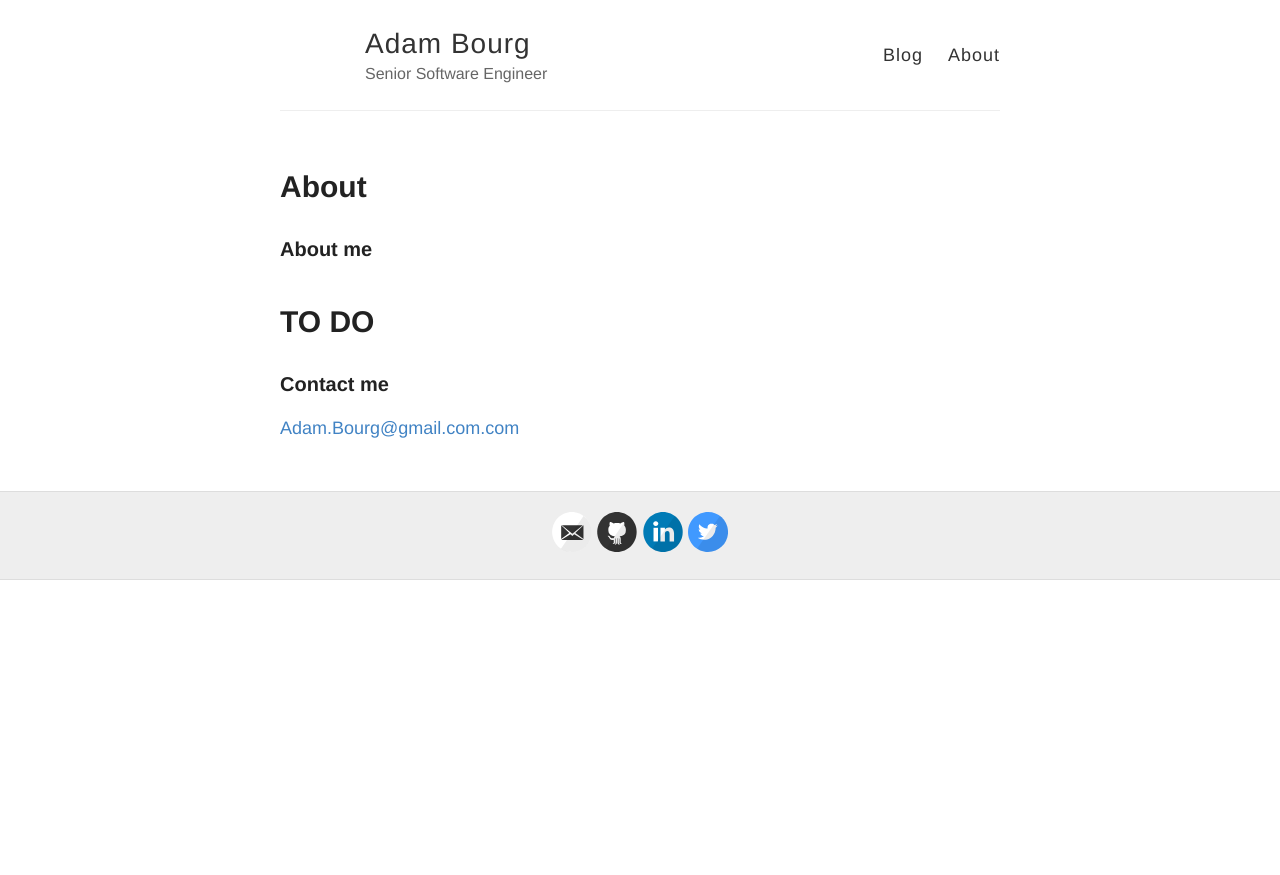
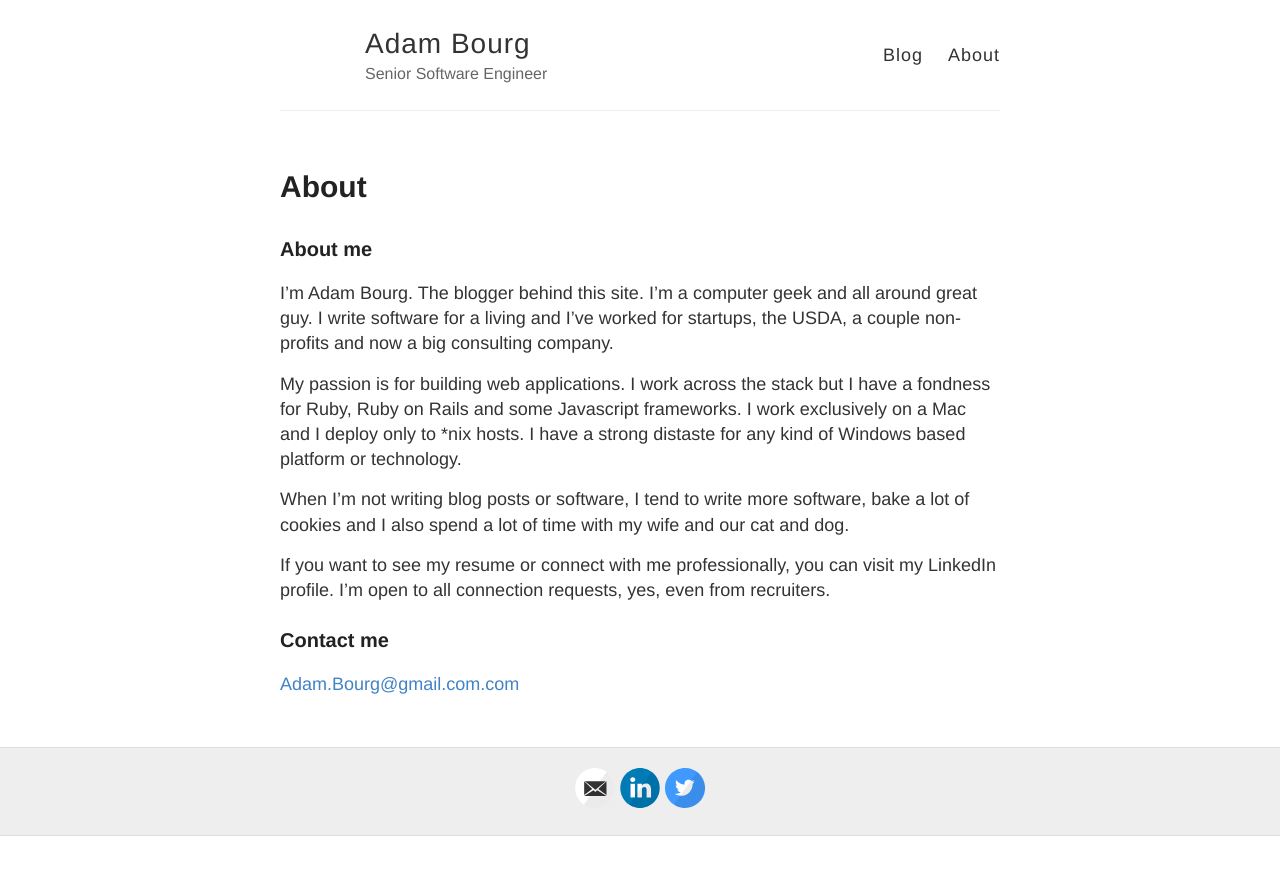
Before and after one commit to snowmac/personalsite, a Jekyll site: the page built from about.md, in a window 1280 px wide. Shown: the top 875 px of the page. Built offline with Jekyll 4.4.1, drawn with Linux system fonts in a browser that asks for light colours.

Commit message:
Adding resume

```diff
--- a/_config.yml
+++ b/_config.yml
@@ -21,9 +21,9 @@ footer-links:
   email: adam.bourg@gmail.com
   facebook:
   flickr:
-  github: barryclark/jekyll-now
+  # github: barryclark/jekyll-now
   instagram:
-  linkedin: in/adambourg
+  linkedin: adambourg
   pinterest:
   rss: # just type anything here for a working RSS icon
   twitter: jekyllrb
--- a/about.md
+++ b/about.md
@@ -6,7 +6,13 @@ permalink: /about/
 
 ### About me
 
-# TO DO
+I’m Adam Bourg. The blogger behind this site. I’m a computer geek and all around great guy. I write software for a living and I’ve worked for startups, the USDA, a couple non-profits and now a big consulting company.
+
+My passion is for building web applications. I work across the stack but I have a fondness for Ruby, Ruby on Rails and some Javascript frameworks. I work exclusively on a Mac and I deploy only to *nix hosts. I have a strong distaste for any kind of Windows based platform or technology.
+
+When I’m not writing blog posts or software, I tend to write more software, bake a lot of cookies and I also spend a lot of time with my wife and our cat and dog.
+
+If you want to see my resume or connect with me professionally, you can visit my LinkedIn profile. I’m open to all connection requests, yes, even from recruiters.
 
 ### Contact me
 
```
Also changed, not shown: resume.mdown (added, +14 -0 lines), README.md, 1 other file.
